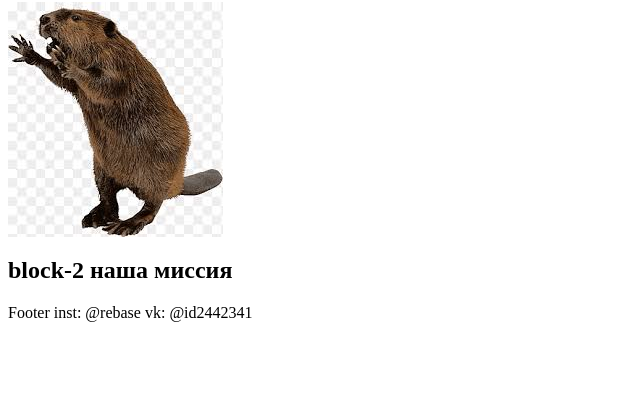
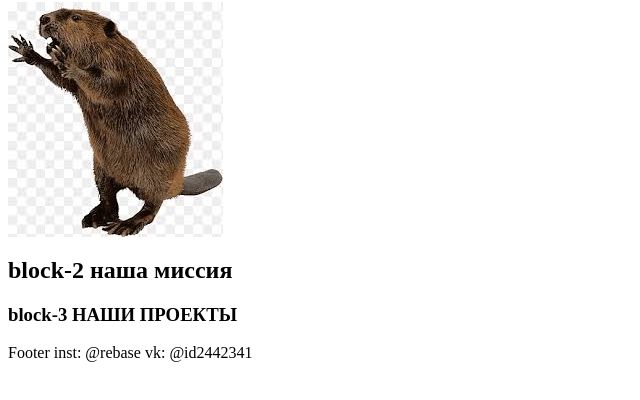
Before and after one commit to ZeyronX/bever-defender, a plain HTML site: page index.html in a window 1280 px wide. Shown: the part 104-504 px from the top of the page, without its empty margins (0-640 px from the left). Drawn offline with Linux system fonts and the light colour scheme.

Commit message:
Start projects block
# Conflicts:
#	index.html

```diff
--- a/index.html
+++ b/index.html
@@ -3,4 +3,5 @@
 <h1>block-1 защитим бобров вместе!</h1>
 <img src="bever.jpg">
 <h2>block-2 наша миссия</h2>
+<h3>block-3 НАШИ ПРОЕКТЫ</h3>
 <footer>Footer inst: @rebase vk: @id2442341</footer>
```
